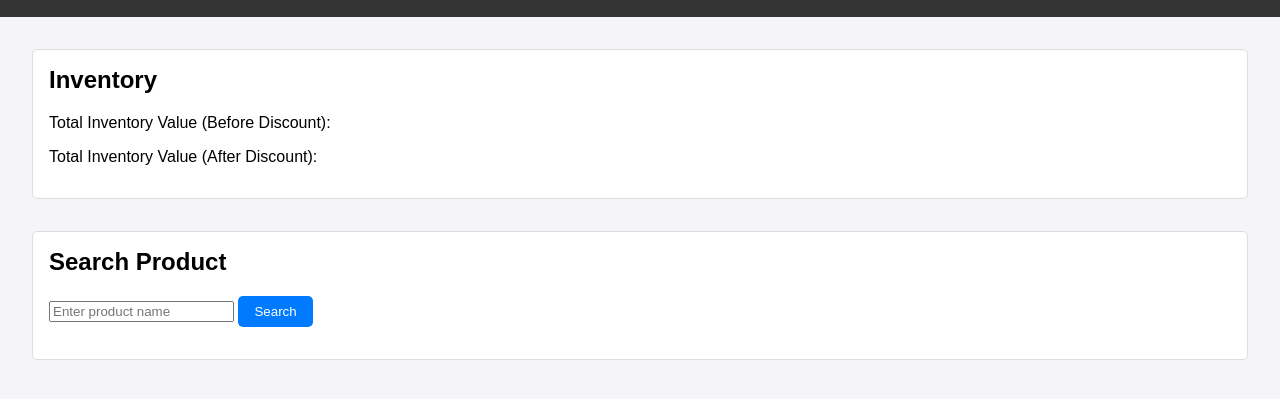
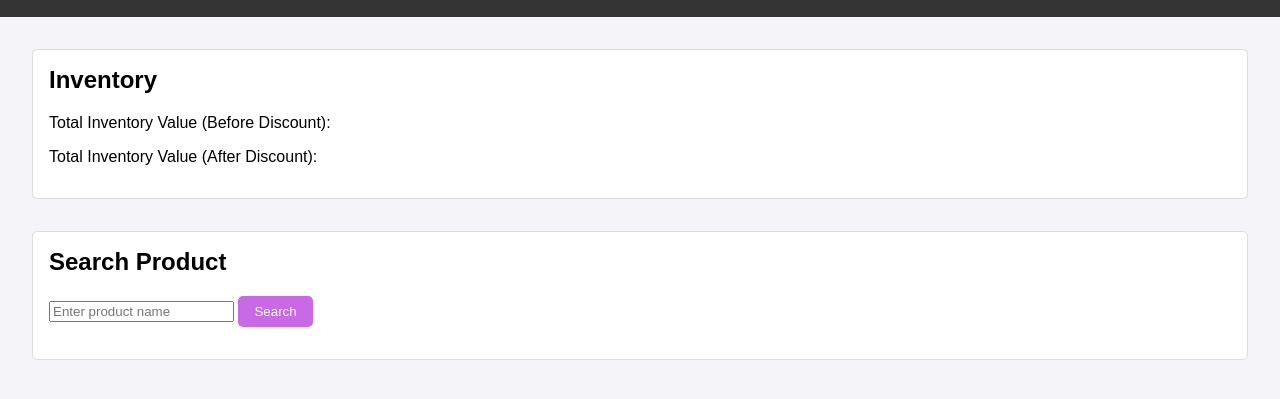
Before and after one commit to Davinderkehal/inventory-management, a plain HTML site: page index.html in a window 1280 px wide. Shown: the part 95-494 px from the top of the page. Drawn offline with Linux system fonts and the light colour scheme.

Commit message:
Adding style to button

```diff
--- a/styles.css
+++ b/styles.css
@@ -34,7 +34,7 @@ ul {
 }
 
 button {
-    background-color: #007BFF;
+    background-color: #c969e6;
     color: white;
     border: none;
     padding: 0.5rem 1rem;
@@ -43,7 +43,7 @@ button {
 }
 
 button:hover {
-    background-color: #0056b3;
+    background-color: #c645df;
 }
 
 #search-result {
```
